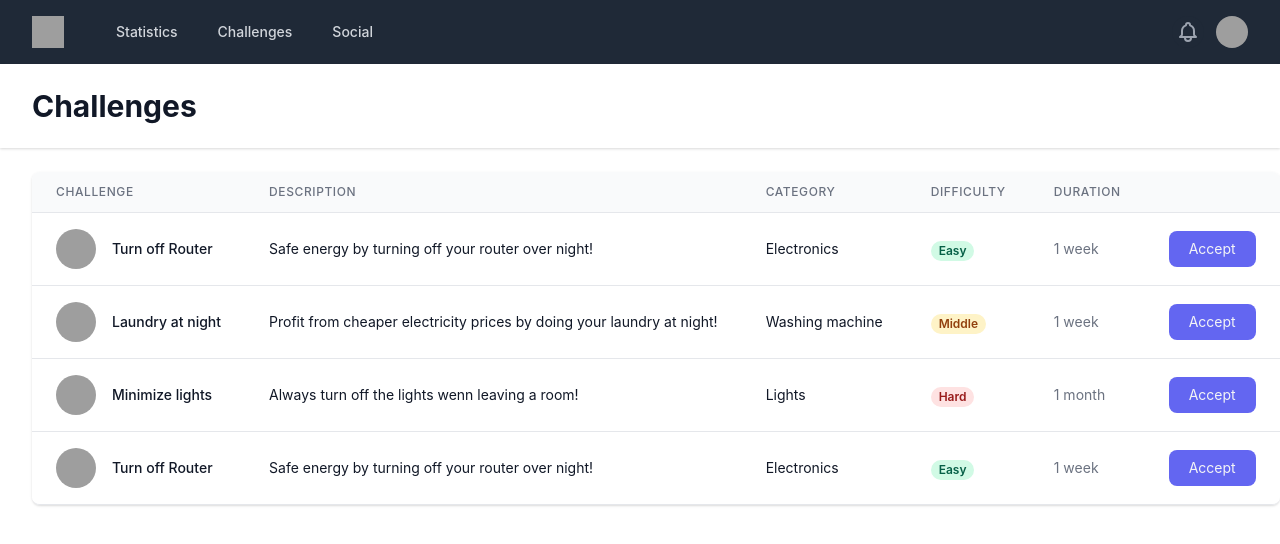
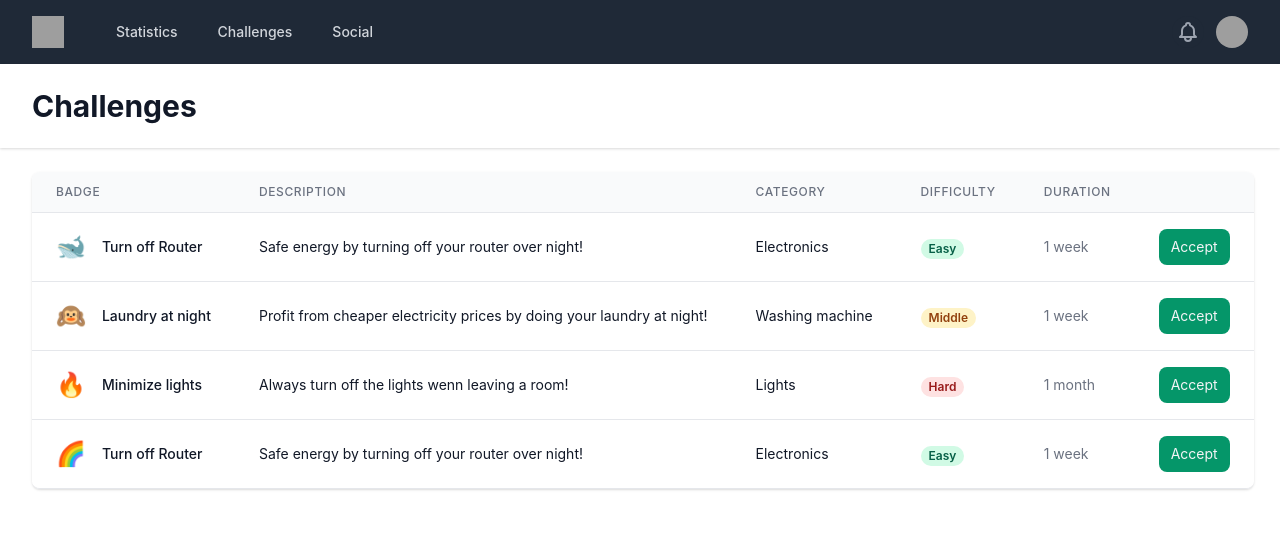
Before and after one commit to nicolasmeier/jarischnell, a React (Create React App) app: page /Challenges in a window 1280 px wide. Shown: the top 544 px of the page. Built offline with nearby package versions, Linux system fonts and the light colour scheme; grey boxes are pictures that could not be loaded.

Commit message:
feat: challenges

```diff
--- a/src/challenges.js
+++ b/src/challenges.js
@@ -1,5 +1,8 @@
-const challengesJson = [
+import { useState } from "react";
+
+var challengesJson = [
   {
+    index: 0,
     title: "Turn off Router",
     description: "Safe energy by turning off your router over night!",
     categorie: "Electronics",
@@ -7,9 +10,11 @@ const challengesJson = [
     duration: "1 week",
     badgeURI:
       "https://media3.giphy.com/media/j5iIjX5RP8GVzT1FqQ/giphy.gif?cid=790b7611339b1bebcf3fda268fb5e28a83b27e6af159dfd0&rid=giphy.gif&ct=g",
-    accepted: false,
+    badge: "🐋",
+    active: false,
   },
   {
+    index: 1,
     title: "Laundry at night",
     description:
       "Profit from cheaper electricity prices by doing your laundry at night!",
@@ -18,9 +23,11 @@ const challengesJson = [
     duration: "1 week",
     badgeURI:
       "https://media3.giphy.com/media/a1kftfCMBOa0o/giphy.webp?cid=ecf05e476ylxq2f08jqxmthj87p9al2wxf51a73xigz532bl&rid=giphy.webp&ct=g",
-    accepted: false,
+    badge: "🙉",
+    active: false,
   },
   {
+    index: 2,
     title: "Minimize lights",
     description: "Always turn off the lights wenn leaving a room!",
     categorie: "Lights",
@@ -28,9 +35,11 @@ const challengesJson = [
     duration: "1 month",
     badgeURI:
       "https://media4.giphy.com/media/l2JebisijdzVL2Cqs/200.webp?cid=ecf05e47kxrhlkv8i1wqrlolpdyfgcblffic0jfpg59hn31i&rid=200.webp&ct=g",
-    accepted: false,
+    badge: "🔥",
+    active: false,
   },
   {
+    index: 3,
     title: "Turn off Router",
     description: "Safe energy by turning off your router over night!",
     categorie: "Electronics",
@@ -38,7 +47,8 @@ const challengesJson = [
     duration: "1 week",
     badgeURI:
       "https://media3.giphy.com/media/j5iIjX5RP8GVzT1FqQ/giphy.gif?cid=790b7611339b1bebcf3fda268fb5e28a83b27e6af159dfd0&rid=giphy.gif&ct=g",
-    accepted: false,
+    badge: "🌈",
+    active: false,
   },
 ];
 
@@ -46,7 +56,72 @@ function classNames(...classes) {
   return classes.filter(Boolean).join(" ");
 }
 
+function ChallengeElement(challenge) {
+  const [active, setActive] = useState(challenge.active);
+  return (
+    <tr className={classNames(active ? "bg-gray-100" : "")}>
+      <td className="px-6 py-4 whitespace-nowrap">
+        <div className="flex items-center">
+          <div className="text-center  h-15 w-15 text-2xl">
+              {challenge.badge}
+          </div>
+          <div className="ml-4">
+            <div className="text-sm font-medium text-gray-900">
+              {challenge.title}
+            </div>
+          </div>
+        </div>
+      </td>
+      <td className="px-6 py-4 whitespace-nowrap">
+        <div className="text-sm text-gray-900">{challenge.description}</div>
+      </td>
+      <td className="px-6 py-4 whitespace-nowrap">
+        <div className="text-sm text-gray-900">{challenge.categorie}</div>
+      </td>
+
+      <td className="px-6 py-4 whitespace-nowrap">
+        <span
+          className={classNames(
+            "px-2 inline-flex text-xs leading-5 font-semibold rounded-full",
+            challenge.difficulty === "Easy"
+              ? "bg-green-100 text-green-800"
+              : challenge.difficulty === "Middle"
+              ? "bg-yellow-100 text-yellow-800"
+              : "bg-red-100 text-red-800"
+          )}
+        >
+          {challenge.difficulty}
+        </span>
+      </td>
+
+      <td className="px-6 py-4 whitespace-nowrap text-sm text-gray-500">
+        {challenge.duration}
+      </td>
+      <td className="px-6 py-4 whitespace-nowrap text-right text-sm font-medium w-36">
+        <button
+          onClick={() => {
+            setActive(!active);
+            challenge.active = !active;
+            localStorage.setItem("challenges", JSON.stringify(challengesJson));
+          }}
+          className={classNames(
+            active ? "bg-gray-700" : "bg-green-600",
+            " p-2 pl-3 pr-3 transition-colors duration-700 transform hover:bg-blue-400 text-gray-100 text-sm rounded-lg focus:border-4 focus:border-indigo-300"
+          )}
+        >
+          {active ? "Accepted" : "  Accept  "}
+        </button>
+      </td>
+    </tr>
+  );
+}
+
 export default function Challenges() {
+  var temp = localStorage.getItem("challenges");
+  if (temp != null) {
+    challengesJson = JSON.parse(temp);
+  }
+
   return (
     <div className="flex flex-col">
       <div className="-my-2 overflow-x-auto sm:-mx-6 lg:-mx-8">
@@ -59,7 +134,7 @@ export default function Challenges() {
                     scope="col"
                     className="px-6 py-3 text-left text-xs font-medium text-gray-500 uppercase tracking-wider"
                   >
-                    Challenge
+                    Badge
                   </th>
                   <th
                     scope="col"
@@ -91,63 +166,7 @@ export default function Challenges() {
                 </tr>
               </thead>
               <tbody className="bg-white divide-y divide-gray-200">
-                {challengesJson.map((challenge) => (
-                  <tr>
-                    <td className="px-6 py-4 whitespace-nowrap">
-                      <div className="flex items-center">
-                        <div className="flex-shrink-0 h-10 w-10">
-                          <img
-                            className="h-10 w-10 rounded-full"
-                            src={challenge.badgeURI}
-                            alt=""
-                          />
-                        </div>
-                        <div className="ml-4">
-                          <div className="text-sm font-medium text-gray-900">
-                            {challenge.title}
-                          </div>
-                        </div>
-                      </div>
-                    </td>
-                    <td className="px-6 py-4 whitespace-nowrap">
-                      <div className="text-sm text-gray-900">
-                        {challenge.description}
-                      </div>
-                    </td>
-                    <td className="px-6 py-4 whitespace-nowrap">
-                      <div className="text-sm text-gray-900">
-                        {challenge.categorie}
-                      </div>
-                    </td>
-
-                    <td className="px-6 py-4 whitespace-nowrap">
-                      <span
-                        className={classNames(
-                          "px-2 inline-flex text-xs leading-5 font-semibold rounded-full",
-                          challenge.difficulty == "Easy"
-                            ? "bg-green-100 text-green-800"
-                            : challenge.difficulty == "Middle"
-                            ? "bg-yellow-100 text-yellow-800"
-                            : "bg-red-100 text-red-800"
-                        )}
-                      >
-                        {challenge.difficulty}
-                      </span>
-                    </td>
-
-                    <td className="px-6 py-4 whitespace-nowrap text-sm text-gray-500">
-                      {challenge.duration}
-                    </td>
-                    <td className="px-6 py-4 whitespace-nowrap text-right text-sm font-medium">
-                      <button
-                        onClick=""
-                        className="p-2 pl-5 pr-5 transition-colors duration-700 transform bg-indigo-500 hover:bg-blue-400 text-gray-100 text-sm rounded-lg focus:border-4 border-indigo-300"
-                      >
-                        Accept
-                      </button>
-                    </td>
-                  </tr>
-                ))}
+                {challengesJson.map((challenge) => ChallengeElement(challenge))}
               </tbody>
             </table>
           </div>
--- a/tailwind.config.js
+++ b/tailwind.config.js
@@ -2,7 +2,8 @@ module.exports = {
   purge: ['./src/**/*.{js,jsx,ts,tsx}', './public/index.html'],
   darkMode: false, // or 'media' or 'class'
   theme: {
-    extend: {},
+    extend: {
+    },
   },
   variants: {
     extend: {},
```
